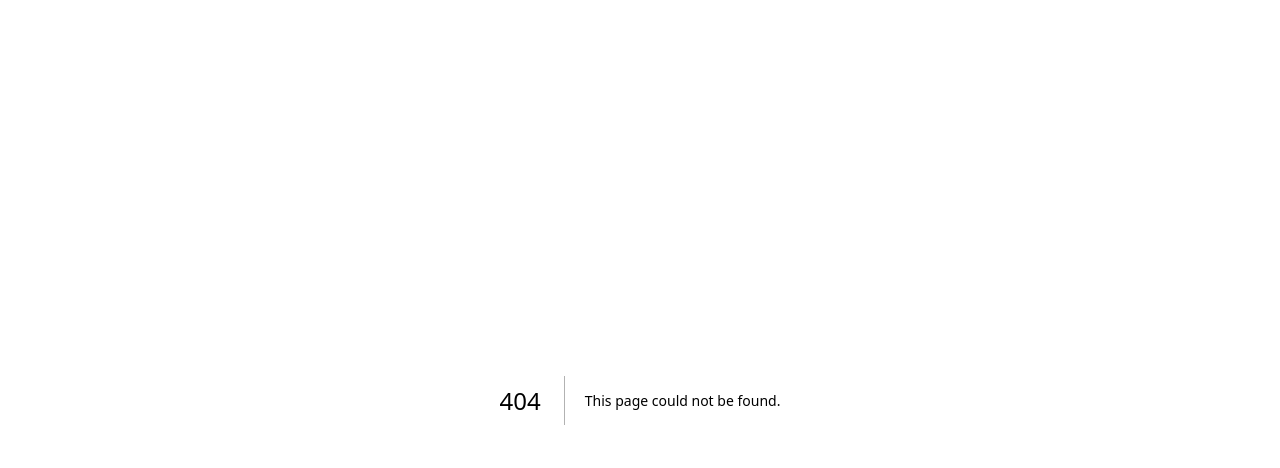
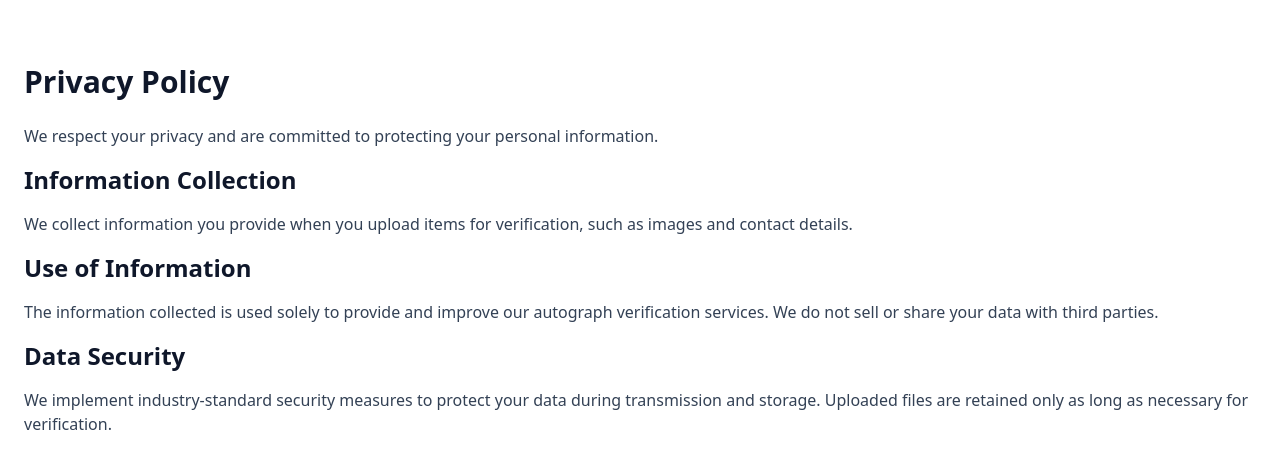
Before and after one commit to LegacyAuthentics/legacy-authentics-site, a Next.js app: page /privacy in a window 1280 px wide. Before the commit this address had no page. Shown: the top 468 px of the page. Built offline with nearby package versions, Linux system fonts and the light colour scheme.

Commit message:
Create page.tsx

```diff
--- /dev/null
+++ b/app/privacy/page.tsx
@@ -0,0 +1,22 @@
+export default function PrivacyPage() {
+  return (
+    <main className='container mx-auto px-6 py-16'>
+      <h1 className='text-3xl font-bold mb-6'>Privacy Policy</h1>
+      <p className='mb-4 text-slate-700'>
+        We respect your privacy and are committed to protecting your personal information.
+      </p>
+      <h2 className='text-2xl font-bold mb-4'>Information Collection</h2>
+      <p className='mb-4 text-slate-700'>
+        We collect information you provide when you upload items for verification, such as images and contact details.
+      </p>
+      <h2 className='text-2xl font-bold mb-4'>Use of Information</h2>
+      <p className='mb-4 text-slate-700'>
+        The information collected is used solely to provide and improve our autograph verification services. We do not sell or share your data with third parties.
+      </p>
+      <h2 className='text-2xl font-bold mb-4'>Data Security</h2>
+      <p className='mb-4 text-slate-700'>
+        We implement industry-standard security measures to protect your data during transmission and storage. Uploaded files are retained only as long as necessary for verification.
+      </p>
+    </main>
+  );
+}
```
